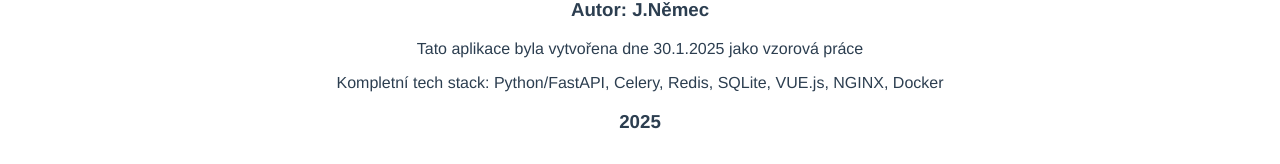
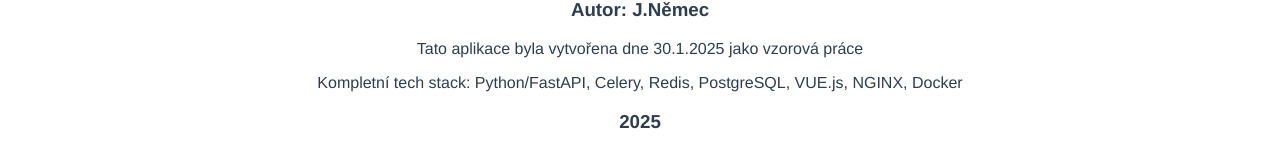
Before and after one commit to jnemec91/fastapi-vue, a Vue app in the folder frontend/: page /about in a window 1280 px wide. Shown: the part 203-367 px from the top of the page. Built offline with nearby package versions, Linux system fonts and the light colour scheme.

Commit message:
change tech stack desc.

```diff
--- a/frontend/src/views/AboutView.vue
+++ b/frontend/src/views/AboutView.vue
@@ -4,7 +4,7 @@
         <h2>Aplikace vyžívající VUE.js a FastAPI</h2>
         <h3>Autor: J.Němec</h3>
         <p>Tato aplikace byla vytvořena dne 30.1.2025 jako vzorová práce</p>
-        <p>Kompletní tech stack: Python/FastAPI, Celery, Redis, SQLite, VUE.js, NGINX, Docker</p>
+        <p>Kompletní tech stack: Python/FastAPI, Celery, Redis, PostgreSQL, VUE.js, NGINX, Docker</p>
         <h3>2025</h3>
     </div>
 </template>
```
